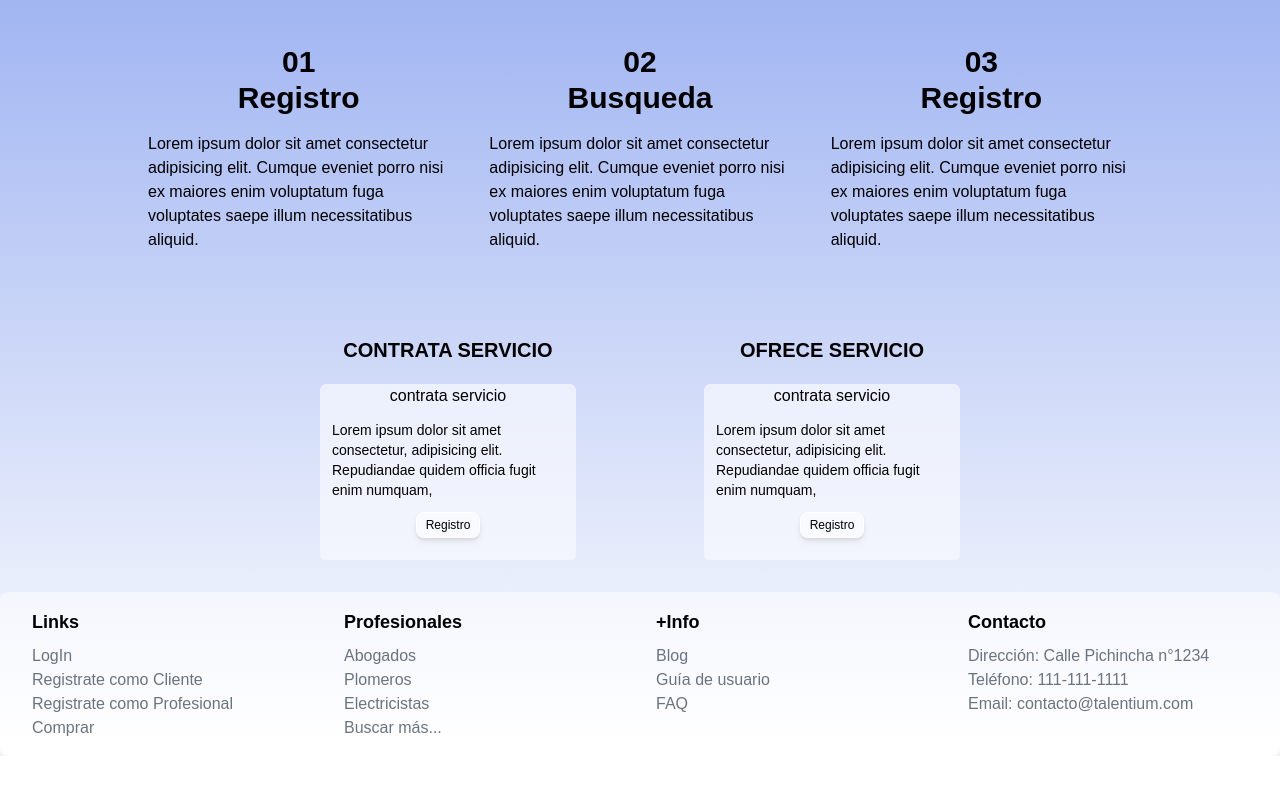
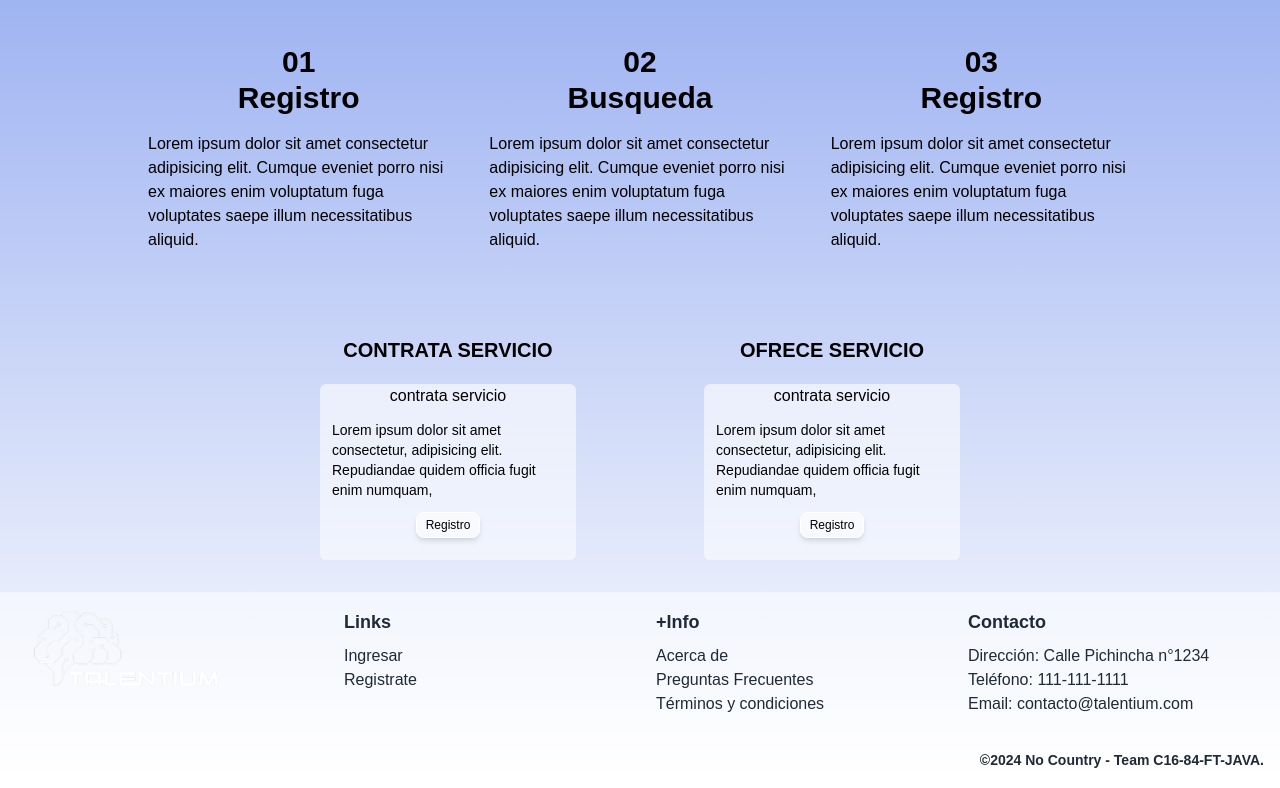
Before and after one commit to nicordz/Talentium, a React (Vite) app in the folder FrontEnd/talentium-mvp/: page / in a window 1280 px wide. Shown: the part 779-1567 px from the top of the page. Before the commit the page ends 1535 px from the top, so only its background shows below. Built offline with nearby package versions, Linux system fonts and the light colour scheme.

Commit message:
actualización del footer

```diff
--- a/FrontEnd/talentium-mvp/src/routers/AppRouter.tsx
+++ b/FrontEnd/talentium-mvp/src/routers/AppRouter.tsx
@@ -24,6 +24,15 @@ export const AppRouter: React.FC = () => {
           }
         />
         <Route path="/*" element={<PageNotFound />} />
+        <Route path="/acerca-de" element={<h1>ACA VA INFO DE ACERCA DE</h1>} />
+        <Route
+          path="/preguntas-frecuentes"
+          element={<h1>ACA VAN LAS PREGUNTAS FRECUENTES</h1>}
+        />
+        <Route
+          path="/terminos-y-condiciones"
+          element={<h1>ACA VAN LOS TERMINOS Y CONDICIONES</h1>}
+        />
       </Routes>
     </BrowserRouter>
   );
--- a/FrontEnd/talentium-mvp/src/screens/Footer.tsx
+++ b/FrontEnd/talentium-mvp/src/screens/Footer.tsx
@@ -1,60 +1,76 @@
+import { useEffect, useState } from 'react';
+import { Link } from 'react-router-dom';
+
 const Footer = () => {
+  const currentYear = new Date().getFullYear();
+  const [email, setEmail] = useState('');
+
+  useEffect(() => {
+    const storageEmail = localStorage.getItem('mail');
+    if (storageEmail) {
+      setEmail(JSON.parse(storageEmail));
+    }
+  }, []);
+
+
+  const handleSubmit = () => {
+    setEmail('');
+  }
+
   return (
-    <footer className="bg-white/45 p-4 mt-8 rounded-lg shadow-lg">
+    <footer className="bg-white/45 text-gray-800 p-4 mt-8">
       <div className="grid grid-cols-2 sm:grid-cols-4 gap-4 pl-4">
         <div>
-          <h4 className="text-lg font-bold mb-2">Links</h4>
-          <ul className="text-gray-500">
-            <li>
-              <a href="#">LogIn</a>
-            </li>
-            <li>
-              <a href="#">Registrate como Cliente</a>
-            </li>
-            <li>
-              <a href="#">Registrate como Profesional</a>
-            </li>
-            <li>
-              <a href="#">Comprar</a>
-            </li>
-          </ul>
+          <Link to="/">
+            <img src="/Logo2.png" alt="" className="w-48 h-auto" />
+          </Link>
         </div>
         <div>
-          <h4 className="text-lg font-bold mb-2">Profesionales</h4>
-          <ul className="text-gray-500">
-            <li>
-              <a href="#">Abogados</a>
-            </li>
-            <li>
-              <a href="#">Plomeros</a>
-            </li>
-            <li>
-              <a href="#">Electricistas</a>
-            </li>
-            <li>
-              <a href="#">Buscar más...</a>
-            </li>
+          <h4 className="text-lg font-bold mb-2">Links</h4>
+          <ul>
+            {!email ? (
+              <>
+                <li>
+                  <Link to="/Login">Ingresar</Link>
+                </li>
+                <li>
+                  <Link to="/Register">Registrate</Link>
+                </li>
+              </>
+            ) : (
+              <li>
+                  <button
+                    type="submit"
+                    onClick={ handleSubmit}
+                  >Cerrar sesión</button>
+              </li>
+            )}
           </ul>
         </div>
         <div>
           <h4 className="text-lg font-bold mb-2">+Info</h4>
-          <ul className="text-gray-500">
+          <ul>
             <li>
-              <a href="#">Blog</a>
+              <Link to="/acerca-de">Acerca de</Link>
             </li>
             <li>
-              <a href="#">Guía de usuario</a>
+              <Link to="/preguntas-frecuentes">Preguntas Frecuentes</Link>
             </li>
             <li>
-              <a href="#">FAQ</a>
+              <Link to="/terminos-y-condiciones">Términos y condiciones</Link>
             </li>
           </ul>
         </div>
         <div>
           <h4 className="text-lg font-bold mb-2">Contacto</h4>
-          <p className="text-gray-500">Dirección: Calle Pichincha n°1234</p>
-          <p className="text-gray-500">Teléfono: 111-111-1111</p>
-          <p className="text-gray-500">Email: contacto@talentium.com</p>
+          <p>Dirección: Calle Pichincha n°1234</p>
+          <p>Teléfono: 111-111-1111</p>
+          <p>Email: contacto@talentium.com</p>
+        </div>
+        <div className="col-span-full mt-4 text-right">
+          <span className="text-sm font-semibold">
+            &copy;{currentYear} No Country - Team C16-84-FT-JAVA.
+          </span>
         </div>
       </div>
     </footer>
```
